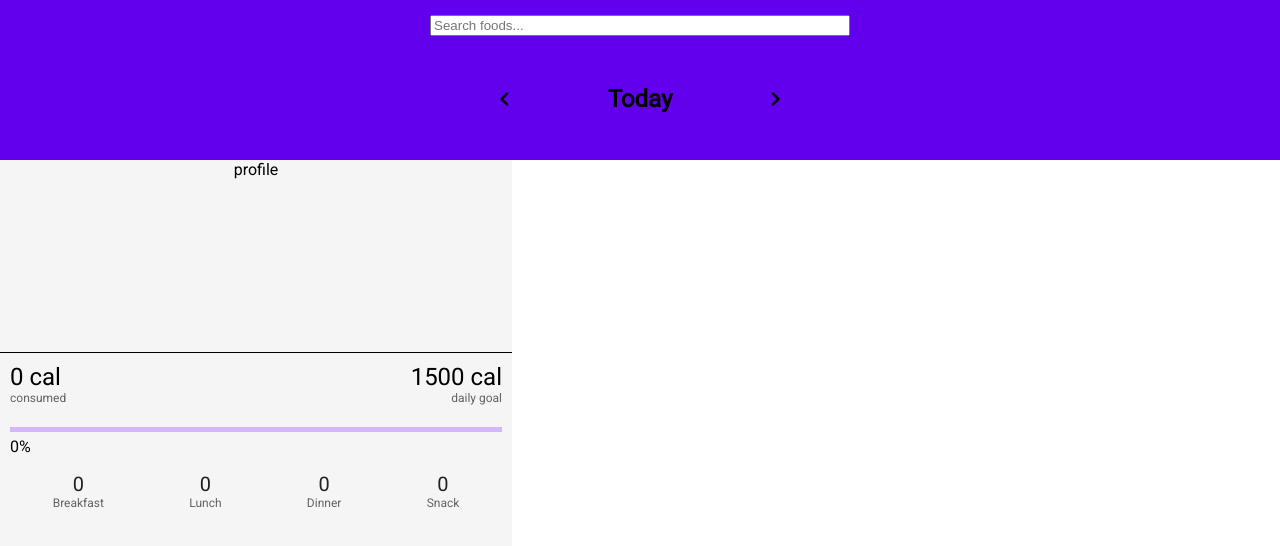
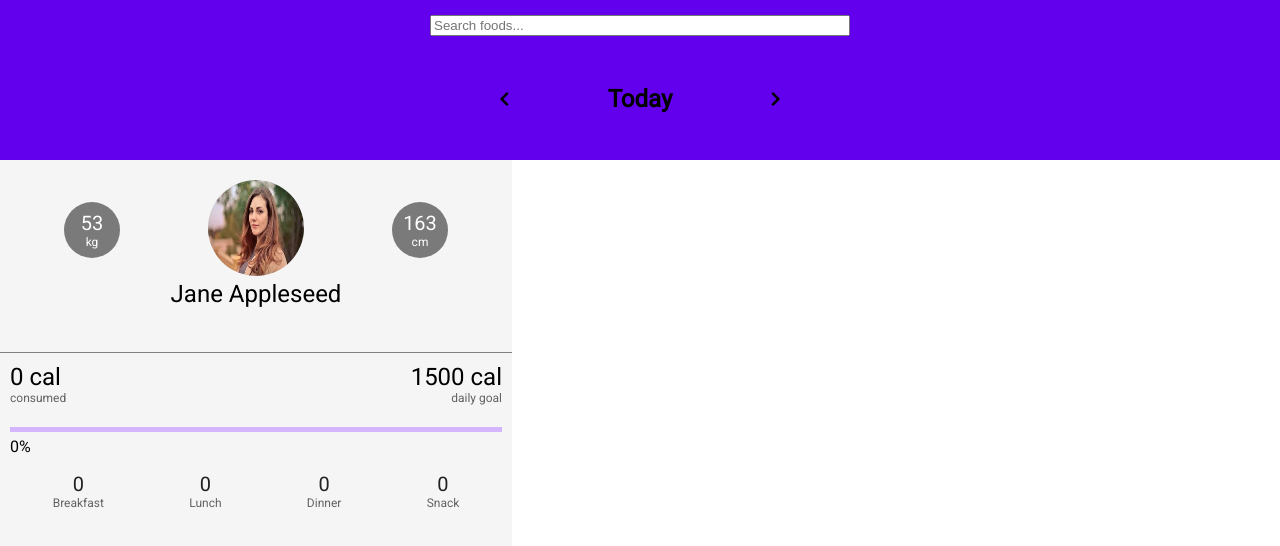
Before and after one commit to DavidRamsdale/calorie_counter, a React (Create React App) app: page / in a window 1280 px wide. Shown: the top 546 px of the page. Built offline with nearby package versions, Linux system fonts and the light colour scheme.

Commit message:
Add user profile component

```diff
--- a/src/App.js
+++ b/src/App.js
@@ -4,6 +4,7 @@ import SearchBox from './components/search-box/searchbox.component';
 import SearcResults from './components/search-result/search-result.component';
 import ItemCollection from './components/food-item-list/food-item-list.component';
 import CarlorieMeter from './components/calorie-meter/calorie-meter.component';
+import Profile from './components/profile/profile.component';
 
 import MockData from './mock_data/mockData.json';
 
@@ -106,7 +107,12 @@ class App extends Component {
         <div className="content-container">
           <div className="user-info">
             <div className="profile">
-              profile
+              <Profile
+                height={MockData.height_cm}
+                weight={MockData.weight_kg}
+                first_name={MockData.first_name}
+                last_name={MockData.last_name}
+              />
             </div>
             <div className="calories-info">
               <CarlorieMeter intake_list={intake_list} />
--- a/src/App.scss
+++ b/src/App.scss
@@ -35,7 +35,7 @@
 
             .profile {
                 height: 30%;
-                border-bottom: black solid 1px;
+                border-bottom: gray solid 1px;
             }
 
             .calories-info {
--- a/src/components/calorie-meter/calorie-meter.component.jsx
+++ b/src/components/calorie-meter/calorie-meter.component.jsx
@@ -38,7 +38,7 @@ class CarlorieMeter extends Component {
                         <span className="meter-text">daily goal</span>
                     </div>
                 </div>
-                <div class="meter">
+                <div className="meter">
                     <span className="percentage-bar" style={{width: `${percent_goal}%`}}></span>
                     <span className="percetage-number" style={{width: `${percent_goal}%`}}>{Math.round(percent_goal)}%</span>
 
--- /dev/null
+++ b/src/components/profile/profile.component.jsx
@@ -0,0 +1,28 @@
+import React from 'react';
+
+import image from '../../assests/jane.jpeg'
+
+import './profile.styles.scss'
+
+const Profile = ({ height, weight, first_name, last_name }) => (
+    <div className='profile-container' >
+        <div className="profile-info">
+            <div className="circle">
+                <span>{weight}</span>
+                <span className="units">kg</span>
+            </div>
+            <div className="image-container">
+                <img className="profile-image" src={image} alt="user_pic" />
+            </div>
+            <div className="circle">
+                <span>{height}</span>
+                <span className="units">cm</span>
+            </div>
+        </div>
+        <div className="name">
+            {first_name} {last_name}
+        </div>
+    </div>
+);
+
+export default Profile;
--- /dev/null
+++ b/src/components/profile/profile.styles.scss
@@ -0,0 +1,42 @@
+.profile-container {
+    height: 100%;
+    padding: 20px;
+
+    .profile-info {
+        display: flex;
+        justify-content: space-around;
+        align-items: center;
+
+        .circle{
+            width: 56px;
+            height: 56px;
+            border-radius: 50%;
+            font-size: 20px;
+            color: #fff;
+            text-align: center;
+            background: rgba(0, 0, 0, 0.5);
+            display: flex;
+            flex-direction: column;
+            justify-content: center;
+
+            .units {
+                font-size: 12px;
+            }
+        }
+
+        .image-container{
+            .profile-image {
+                display: inline-block;
+                position: relative;
+                width: 96px;
+                height: 96px;
+                overflow: hidden;
+                border-radius: 50%;
+            }
+        }
+    }
+
+    .name {
+        font-size: 24px;
+    }
+}
--- a/src/mock_data/mockData.json
+++ b/src/mock_data/mockData.json
@@ -1,8 +1,8 @@
 {
     "first_name": "Jane",
     "last_name": "Appleseed",
-    "height_cm": 57,
-    "weight_kg": 163,
+    "height_cm": 163,
+    "weight_kg": 53,
     "daily_goal": 1500,
     "data_points": [
         {
```
Also changed, not shown: src/assests/jane.jpeg (added).
